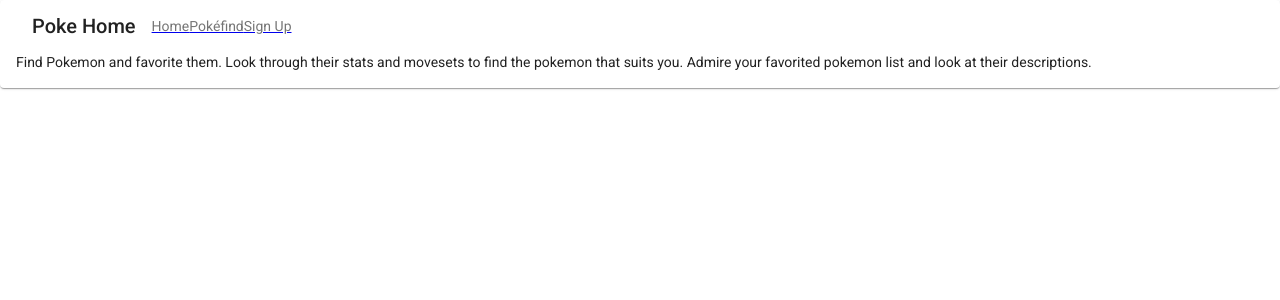
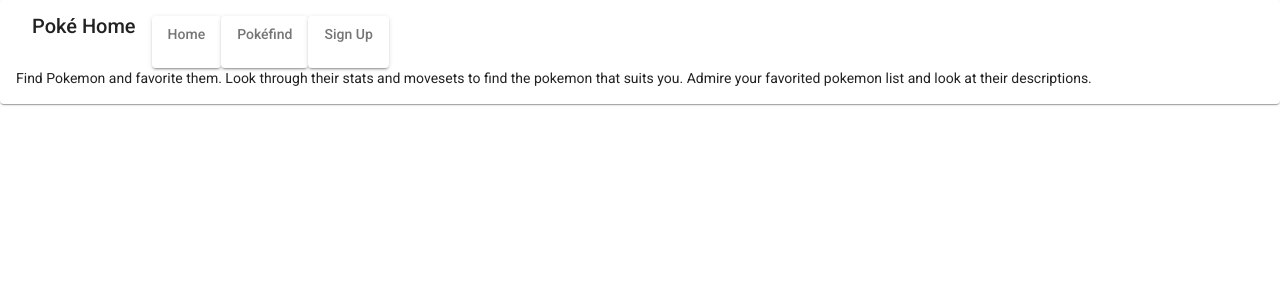
Before and after one commit to KaydanYard/pokemon-api-app, an Angular app: page / in a window 1280 px wide. Shown: the top 300 px of the page. Built offline with nearby package versions, Linux system fonts and the light colour scheme.

Commit message:
adding firebase authentication

```diff
--- a/src/app/components/home/home.component.html
+++ b/src/app/components/home/home.component.html
@@ -1,17 +1,23 @@
 <mat-card>
   <mat-card-header>
-    <mat-card-title>Poke Home</mat-card-title>
+    <mat-card-title>Poké Home</mat-card-title>
 
     <a routerLink="/">
-      <mat-card-subtitle>Home</mat-card-subtitle>
+      <button mat-raised-button>
+        <mat-card-subtitle>Home</mat-card-subtitle>
+      </button>
     </a>
 
-    <a routerLink="pokefind">
-      <mat-card-subtitle>Pokéfind</mat-card-subtitle>
+    <a routerLink="/pokefind">
+      <button mat-raised-button>
+        <mat-card-subtitle>Pokéfind</mat-card-subtitle>
+      </button>
     </a>
 
-    <a routerLink="signup">
-      <mat-card-subtitle>Sign Up</mat-card-subtitle>
+    <a routerLink="/signup">
+      <button mat-raised-button>
+        <mat-card-subtitle>Sign Up</mat-card-subtitle>
+      </button>
     </a>
   </mat-card-header>
 
--- a/src/app/components/pokefind/pokefind.component.html
+++ b/src/app/components/pokefind/pokefind.component.html
@@ -1,16 +1,23 @@
 <mat-card>
   <mat-card-header>
-    <mat-card-title>Pokefind</mat-card-title>
+    <mat-card-title>Pokéfind</mat-card-title>
+
     <a routerLink="/">
-      <mat-card-subtitle>Home</mat-card-subtitle>
+      <button mat-raised-button>
+        <mat-card-subtitle>Home</mat-card-subtitle>
+      </button>
     </a>
 
     <a routerLink="/pokefind">
-      <mat-card-subtitle>Pokéfind</mat-card-subtitle>
+      <button mat-raised-button>
+        <mat-card-subtitle>Pokéfind</mat-card-subtitle>
+      </button>
     </a>
 
     <a routerLink="/signup">
-      <mat-card-subtitle>Sign Up</mat-card-subtitle>
+      <button mat-raised-button>
+        <mat-card-subtitle>Sign Up</mat-card-subtitle>
+      </button>
     </a>
   </mat-card-header>
 
--- a/src/app/components/signup/signup.component.html
+++ b/src/app/components/signup/signup.component.html
@@ -3,15 +3,21 @@
     <mat-card-title>Sign Up</mat-card-title>
 
     <a routerLink="/">
-      <mat-card-subtitle>Home</mat-card-subtitle>
+      <button mat-raised-button>
+        <mat-card-subtitle>Home</mat-card-subtitle>
+      </button>
     </a>
 
     <a routerLink="/pokefind">
-      <mat-card-subtitle>Pokéfind</mat-card-subtitle>
+      <button mat-raised-button>
+        <mat-card-subtitle>Pokéfind</mat-card-subtitle>
+      </button>
     </a>
 
     <a routerLink="/signup">
-      <mat-card-subtitle>Sign Up</mat-card-subtitle>
+      <button mat-raised-button>
+        <mat-card-subtitle>Sign Up</mat-card-subtitle>
+      </button>
     </a>
   </mat-card-header>
 
@@ -22,24 +28,27 @@
         <mat-label>Enter your email</mat-label>
         <input matInput class="email-field-input" [formControl]="email" required>
         <mat-error *ngIf="email.invalid">{{getErrorMessage()}}</mat-error>
-      </mat-form-field>
+      </mat-form-field><br>
 
       <!-- Username Field -->
       <mat-form-field appearance="fill">
         <mat-label>Enter a username</mat-label>
         <input matInput class="username-field-input" [formControl]="username" required>
         <mat-error *ngIf="username.invalid">{{getErrorMessage()}}</mat-error>
-      </mat-form-field>
+      </mat-form-field><br>
 
       <!-- Password Field -->
       <mat-form-field appearance="fill">
         <mat-label>Create your password</mat-label>
-        <input matInput class="password-field-input" [type]="hide ? 'password' : 'text'">
+        <input matInput class="password-field-input" [type]="hide ? 'password' : 'text'" required>
+        <mat-error *ngIf="password.invalid">{{getErrorMessage()}}</mat-error>
         <button mat-icon-button matSuffix (click)="hide = !hide" [attr.aria-label]="'Hide password'"
           [attr.aria-pressed]="hide">
           <mat-icon>{{hide ? 'visibility_off' : 'visibility'}}</mat-icon>
         </button>
-      </mat-form-field>
+      </mat-form-field><br>
+
+      <button mat-raised-button type="submit">Submit</button>
     </div>
   </mat-card-content>
 </mat-card>
```
Also changed, not shown: src/app/TO_DO_LIST.txt.
